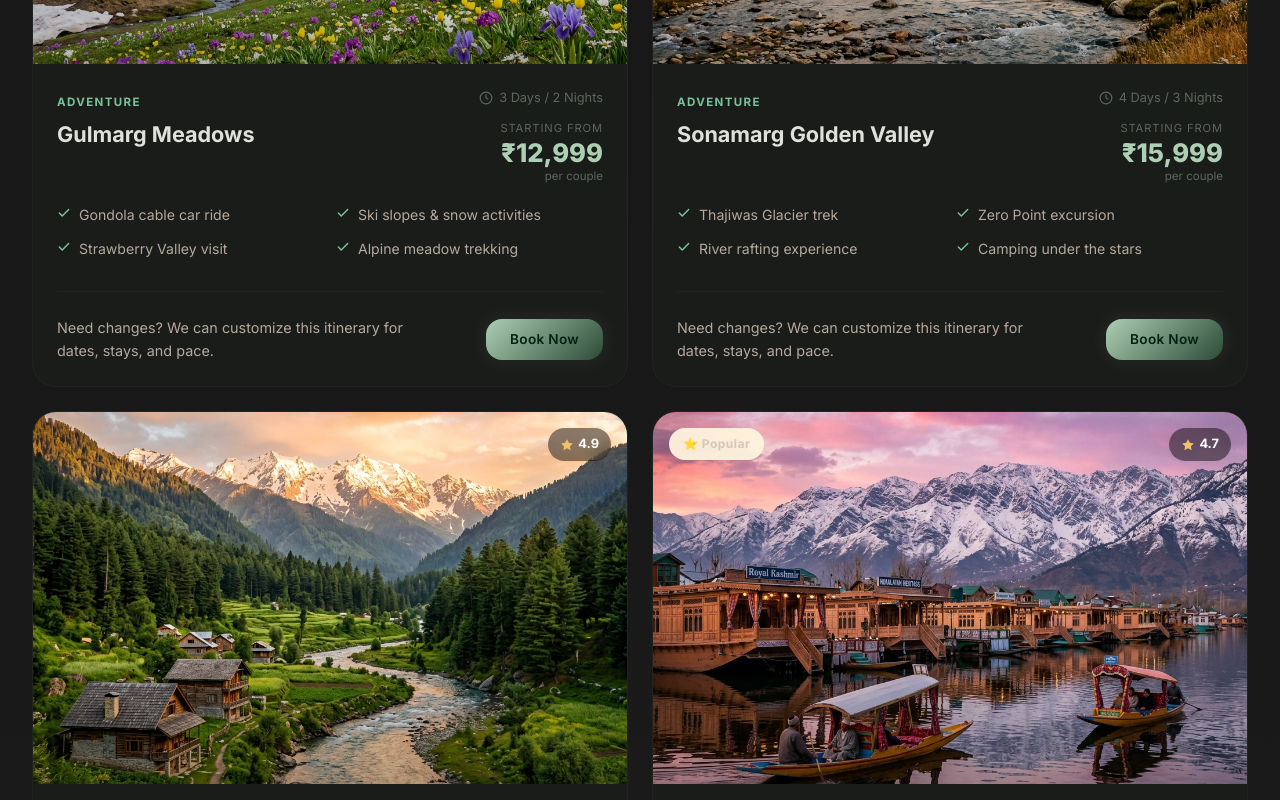
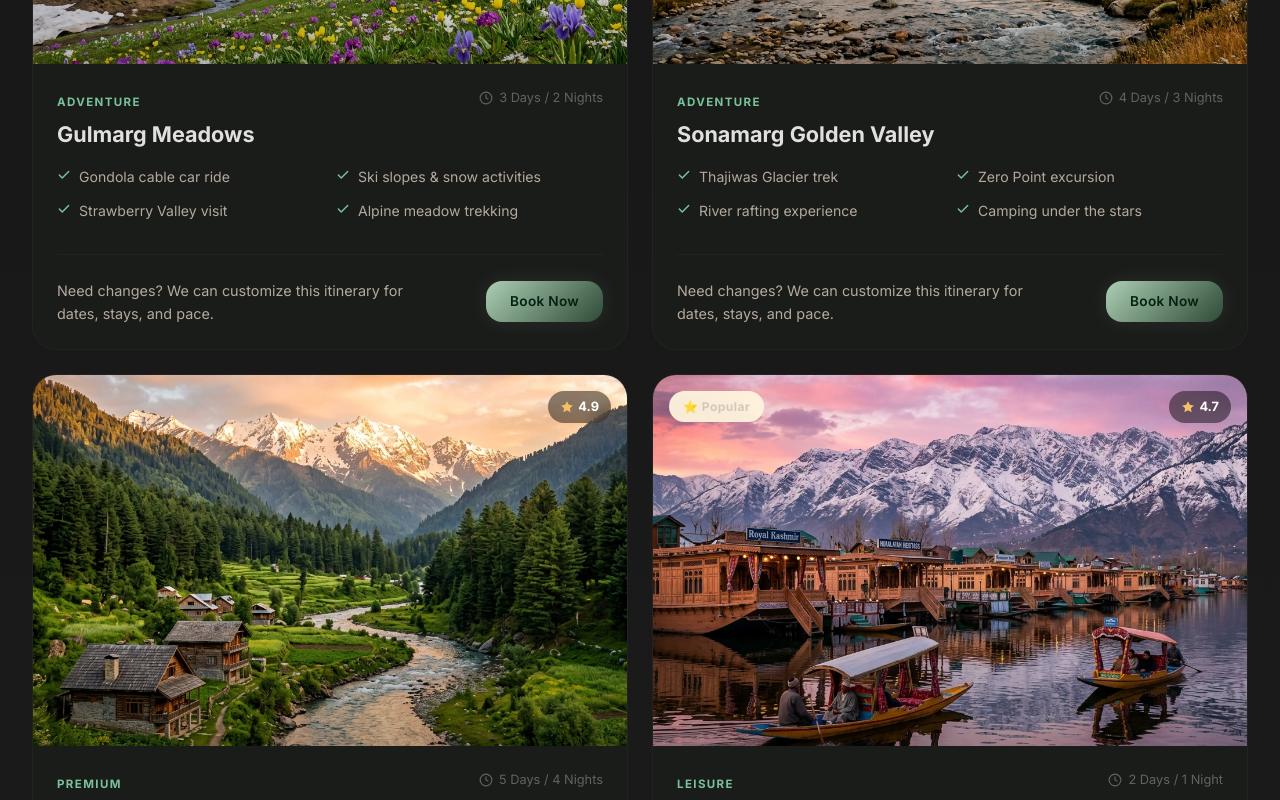
Before and after one commit to junaidkhan80121/Lal-Ded, a React (Vite) app: page /packages in a window 1280 px wide. Shown: the part 1760-2560 px from the top of the page. Built offline with nearby package versions, Linux system fonts and the light colour scheme; a web font is replaced by a local one.

Commit message:
fix: removed hardcoded prices

```diff
--- a/src/Packages.jsx
+++ b/src/Packages.jsx
@@ -305,11 +305,6 @@ export default function Packages() {
                         <svg width="14" height="14" viewBox="0 0 24 24" fill="none" stroke="currentColor" strokeWidth="2"><circle cx="12" cy="12" r="10"/><polyline points="12 6 12 12 16 14"/></svg>
                         {pkg.duration}
                       </span>
-                      <div className="pkg-card-full__price-block">
-                        <span className="pkg-card-full__price-label">Starting from</span>
-                        <span className="pkg-card-full__price">{pkg.price}</span>
-                        <span className="pkg-card-full__price-note">per couple</span>
-                      </div>
                     </div>
                   </div>
                   <ul className="pkg-card-full__highlights">
```
